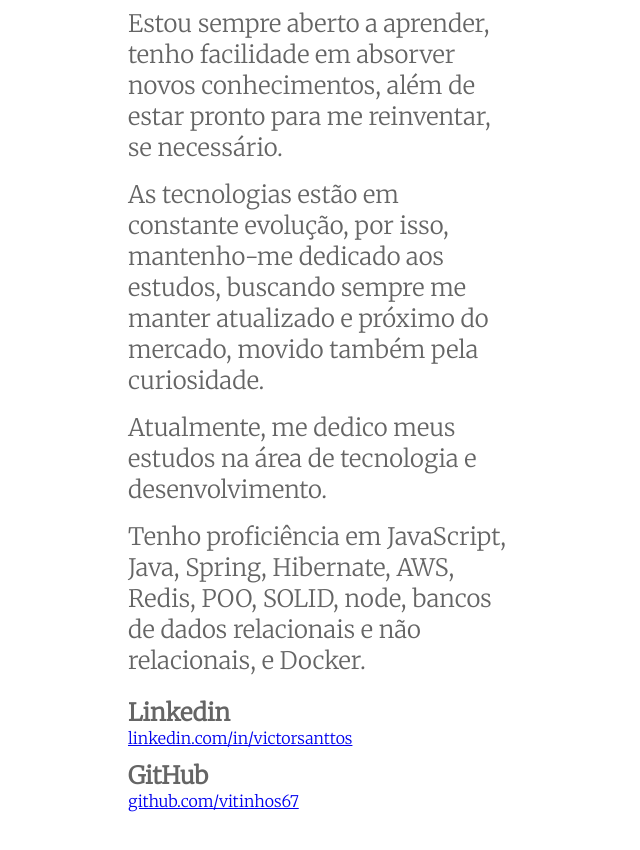
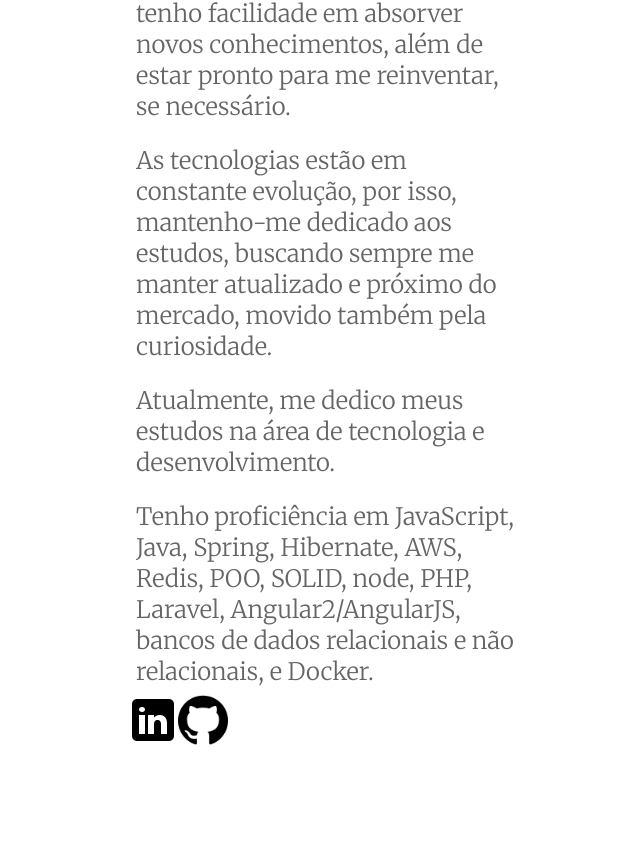
Before and after one commit to vitinhos67/mywebsite-spa, a Vue app: page / in a window 1280 px wide. Shown: the part 852-1702 px from the top of the page, without its empty margins (320-960 px from the left). After the commit the page ends 1681 px from the top, so only its background shows below. Built offline with nearby package versions, Linux system fonts and the light colour scheme.

Commit message:
chore: added icons to social

```diff
--- a/src/views/HomeVue.vue
+++ b/src/views/HomeVue.vue
@@ -4,9 +4,6 @@
       <h1 class="mini-summary">
         Olá, sou o Victor e dedico meu tempo a solucionar problemas.
       </h1>
-      <span style="align-self: flex-start; padding: 5px"
-        >Desenvolvedor back-end</span
-      >
 
       <img
         src="../assets/images/luna.jpg"
@@ -44,22 +41,20 @@
 
       <p class="about-me-text">
         Tenho proficiência em JavaScript, Java, Spring, Hibernate, AWS, Redis,
-        POO, SOLID, node, bancos de dados relacionais e não relacionais, e
-        Docker.
+        POO, SOLID, node, PHP, Laravel, Angular2/AngularJS, bancos de dados
+        relacionais e não relacionais, e Docker.
       </p>
 
-      <h2 class="social">Linkedin</h2>
-      <span class="social-span-link"
-        ><a href="https://www.linkedin.com/in/victorsanttos/" target="_blank"
-          >linkedin.com/in/victorsanttos</a
-        ></span
-      >
-      <h2 class="social">GitHub</h2>
+      <span class="social-span-link">
+        <a href="https://www.linkedin.com/in/victorsanttos/" target="_blank"
+          ><img src="../assets/icons8-linkedin-50.png" /></a
+      ></span>
       <span class="social-span-link"
         ><a href="https://github.com/vitinhos67" target="_blank"
-          >github.com/vitinhos67</a
-        ></span
-      >
+          ><img
+            src="../assets/images/sociais/github.png"
+            style="width: 50px" /></a
+      ></span>
     </main>
   </div>
 </template>
@@ -83,9 +78,8 @@ export default {
 }
 
 .container {
-  display: flex;
   align-items: center;
-  margin: 5em 0 5em 0;
+  margin: 2em 0 5em 0;
   width: 30vw;
   flex-direction: column;
 }
@@ -108,11 +102,12 @@ export default {
   width: 30vw;
   font-size: 1.5em;
   margin: 1vh;
+  padding-top: 15px;
 }
 
 .social {
   align-self: flex-start;
-
+  padding-top: 15px;
   margin-top: 1vw;
 }
 
@@ -120,10 +115,6 @@ export default {
   text-decoration: none;
   color: #656565;
   align-self: start;
-}
-
-a:hover {
-  border-bottom: 1px solid #656565;
 }
 
 a:visited {
```
Also changed, not shown: src/assets/icons8-linkedin-50.png (added), src/assets/images/sociais/icons8-github-30.png (added).
